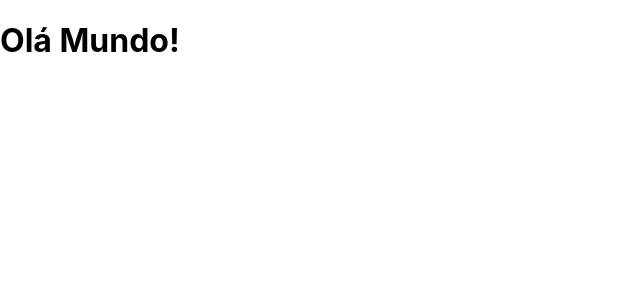
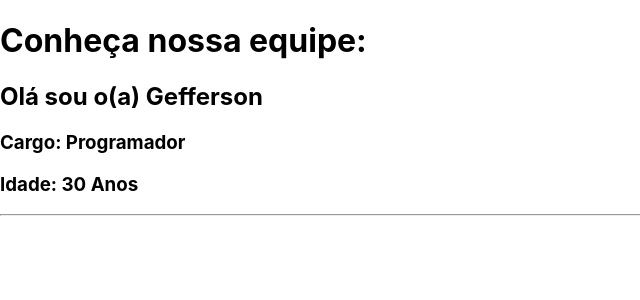
Before and after one commit to GeffersonST/Curso-React, a React (Create React App) app: page / in a window 1280 px wide. Shown: the top 300 px of the page, without its empty margins (0-640 px from the left). Built offline with nearby package versions, Linux system fonts and the light colour scheme.

Commit message:
Class Components

```diff
--- a/src/App.js
+++ b/src/App.js
@@ -1,9 +1,35 @@
-import React from "react";
+import React, { Component } from "react";
+class Equipe extends Component {
+  render() {
+    return (
+      <div>
+        <Sobre
+          nome={this.props.nome}
+          cargo={this.props.cargo}
+          idade={this.props.idade}
+        />
+        <hr />
+      </div>
+    );
+  }
+}
+class Sobre extends Component {
+  render() {
+    return (
+      <div>
+        <h2>Olá sou o(a) {this.props.nome}</h2>
+        <h3>Cargo: {this.props.cargo}</h3>
+        <h3>Idade: {this.props.idade} Anos</h3>
+      </div>
+    );
+  }
+}
 
 function App() {
   return (
     <div>
-      <h1>Olá Mundo!</h1>
+      <h1>Conheça nossa equipe:</h1>
+      <Equipe nome="Gefferson" cargo="Programador" idade="30" />
     </div>
   );
 }
```
